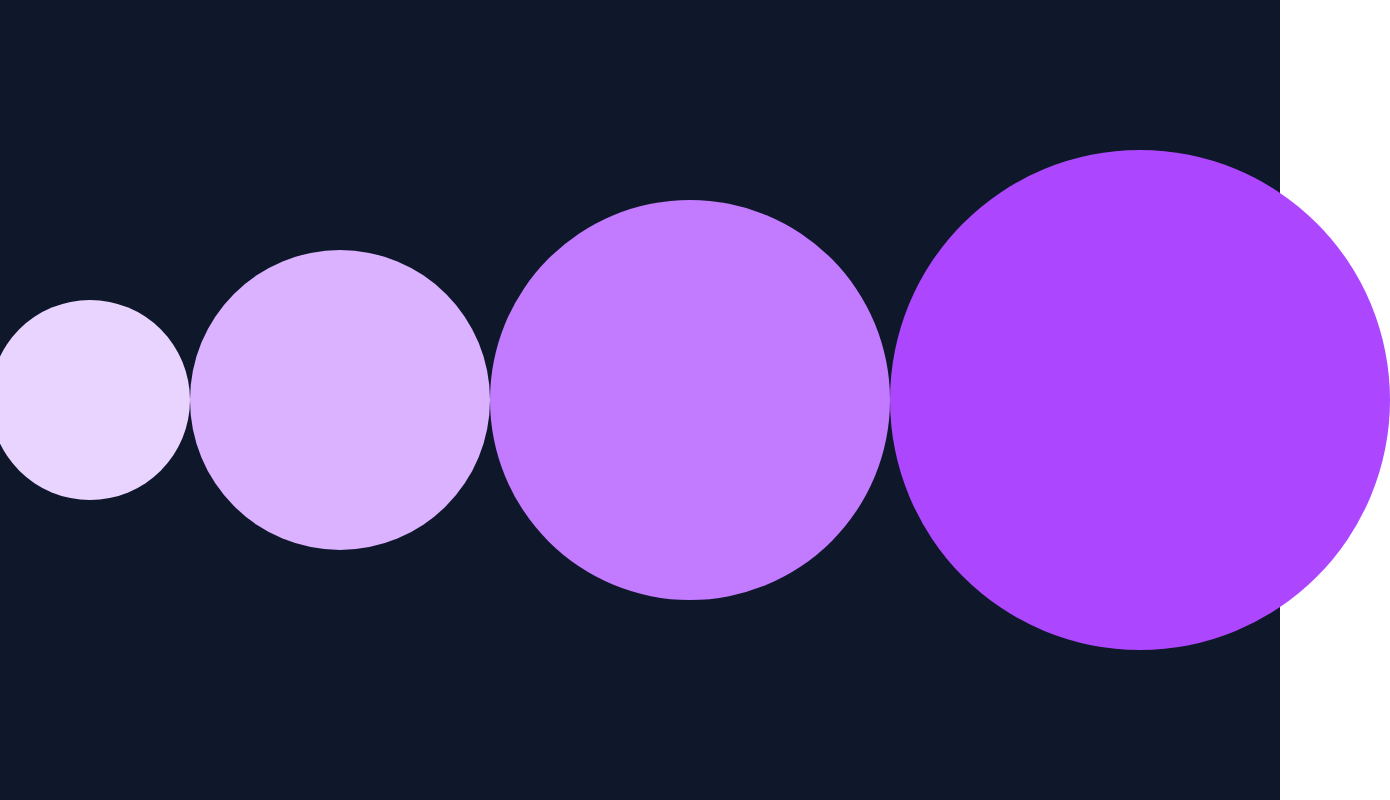
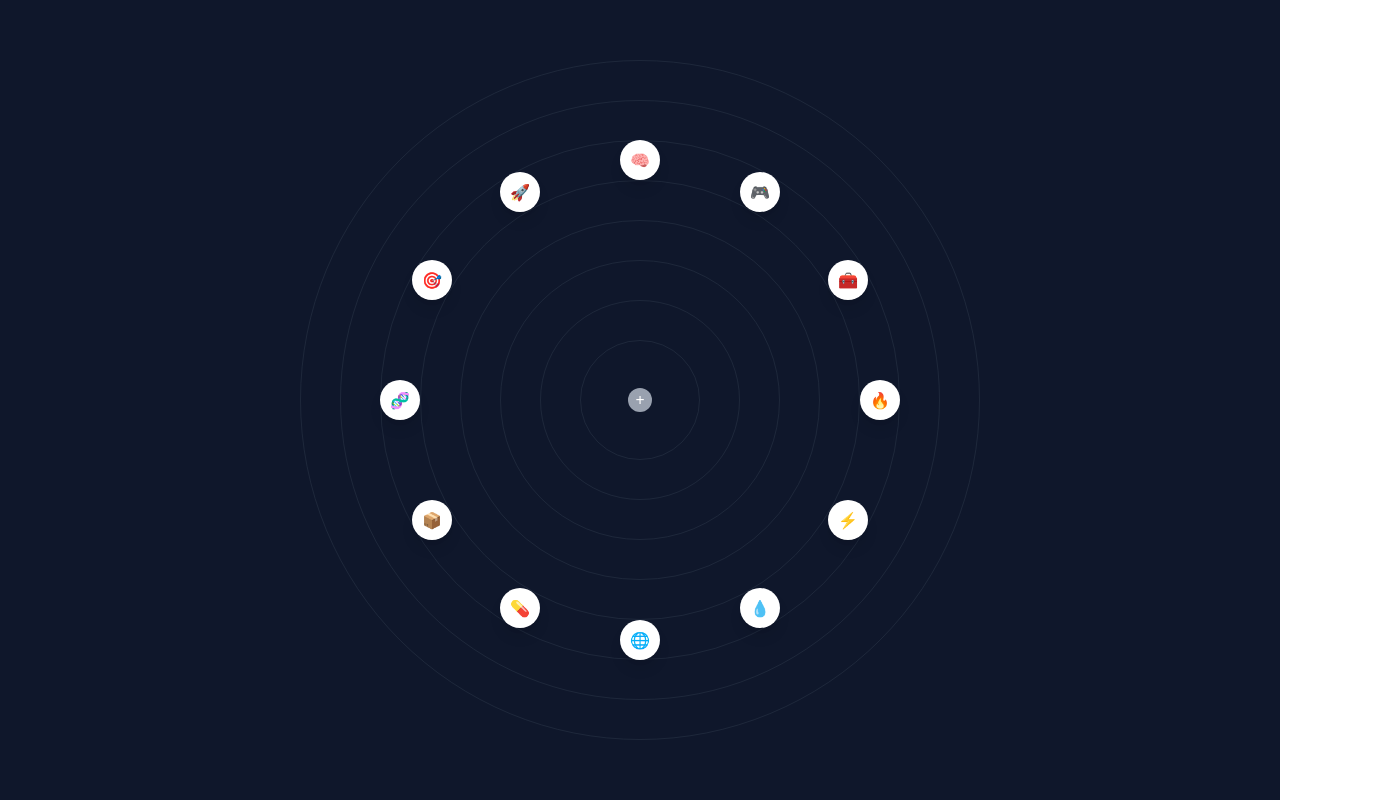
Before and after one commit to jeslor/ripple_ui, a React (Vite) app: page / in a window 1280 px wide. Shown: the whole page, 1390 px wide, since content can reach past the window. Built offline with nearby package versions, Linux system fonts and the light colour scheme.

Commit message:
add the icons on the ring

```diff
--- a/src/App.jsx
+++ b/src/App.jsx
@@ -5,12 +5,55 @@ import "./App.css";
 function App() {
   return (
     <main className="h-screen w-screen bg-slate-900 flex justify-center items-center">
-      <div className="relative flex justify-center items-center ">
-        <div className="w-[100px] h-[100px] bg-purple-100 rounded-full"></div>
-        <div className="w-[200px] h-[200px] bg-purple-200 rounded-full"></div>
-        <div className="w-[300px] h-[300px] bg-purple-300 rounded-full"></div>
-        <div className="w-[400px] h-[400px] bg-purple-400 rounded-full"></div>
-        <div className="w-[500px] h-[500px] bg-purple-500 rounded-full"></div>
+      <div className="relative w-[600px] h-[600px] mx-auto my-20">
+        <div className="absolute top-1/2 left-1/2 w-6 h-6 bg-gray-400 rounded-full -translate-x-1/2 -translate-y-1/2 z-50 flex items-center justify-center text-white">
+          +
+        </div>
+
+        {[...Array(8)].map((_, i) => (
+          <div
+            key={i}
+            className={`absolute top-1/2 left-1/2 rounded-full border border-gray-700/40  `}
+            style={{
+              width: `${120 + i * 80}px`,
+              height: `${120 + i * 80}px`,
+              transform: "translate(-50%, -50%)",
+            }}
+          />
+        ))}
+
+        {[
+          { angle: 0, icon: "🔥" },
+          { angle: 30, icon: "⚡" },
+          { angle: 60, icon: "💧" },
+          { angle: 90, icon: "🌐" },
+          { angle: 120, icon: "💊" },
+          { angle: 150, icon: "📦" },
+          { angle: 180, icon: "🧬" },
+          { angle: 210, icon: "🎯" },
+          { angle: 240, icon: "🚀" },
+          { angle: 270, icon: "🧠" },
+          { angle: 300, icon: "🎮" },
+          { angle: 330, icon: "🧰" },
+        ].map(({ angle, icon }, i) => {
+          const radius = 240;
+          const rad = (angle * Math.PI) / 180;
+          const x = Math.cos(rad) * radius;
+          const y = Math.sin(rad) * radius;
+
+          return (
+            <div
+              key={i}
+              className="absolute w-10 h-10 rounded-full bg-white shadow-lg flex items-center justify-center"
+              style={{
+                left: `calc(50% + ${x}px - 20px)`,
+                top: `calc(50% + ${y}px - 20px)`,
+              }}
+            >
+              {icon}
+            </div>
+          );
+        })}
       </div>
     </main>
   );
```
